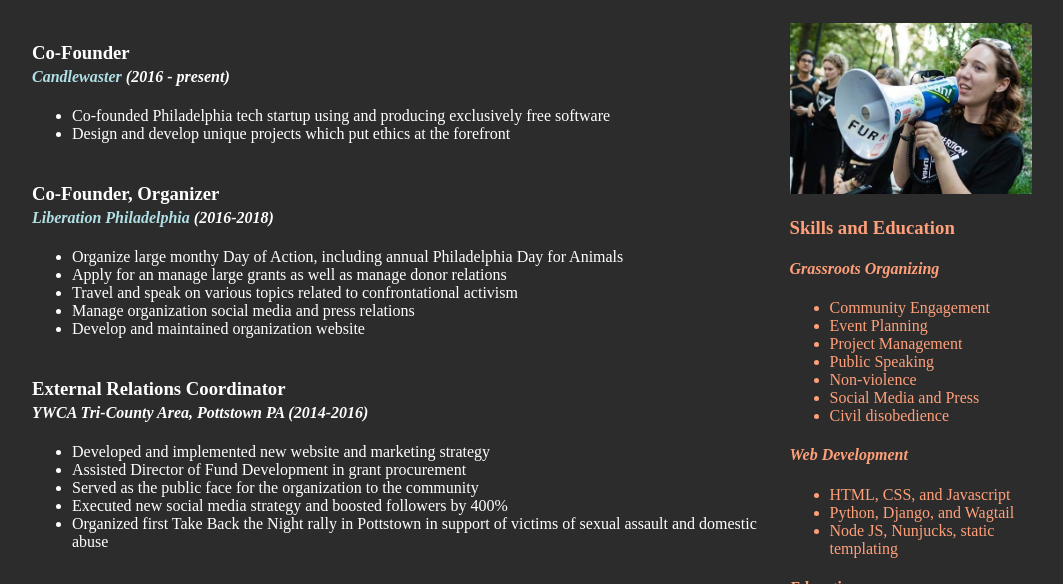
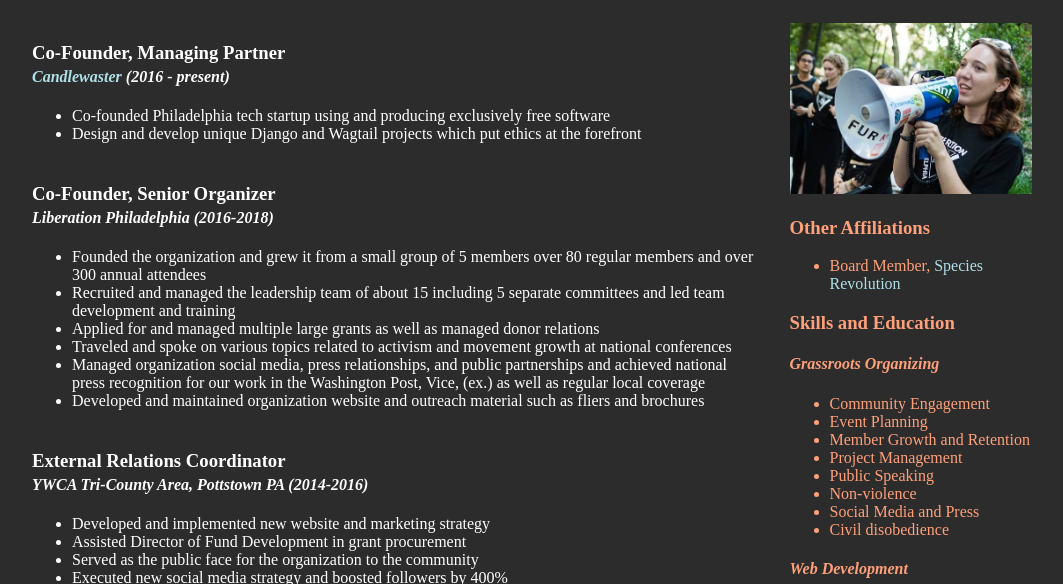
Before and after one commit to marykatefain/personalsite, an Eleventy site: page www/work.njk in a window 1280 px wide. Shown: the part 191-775 px from the top of the page, without its empty margins (108-1171 px from the left). Built offline with nearby package versions, Linux system fonts and the light colour scheme; Eleventy itself is replaced by a stand-in of ours; files that its build step writes are made by us from their sources; a web font is replaced by a local one.

Commit message:
resume updates

```diff
--- a/www/index.njk
+++ b/www/index.njk
@@ -14,7 +14,7 @@
 
     <div class="primary_content">
       <h2>Hello.</h2>
-      <p>I'm a radically feminist web developer with a background in grassroots activisms, non-profit marketing, and Neuroscience research.</p>
+      <p>I'm a feminist organizer with a background in grassroots activism, non-profit marketing and development, programming, and neuroscience.</p>
       <p>In 2016, I co-founded <a href="https://candlewaster.co" target="_blank">Candlwaster Web Collective</a>, a Free Software development agency based out of Philly.</p>
       <p>I serve on the board of <a href="https://www.speciesrevolution.org" target="_blank">Species Revolution</a>, and am an experienced speaker on a diverse range of topcs related to animal activism.</p>
       <p>Loving mother to a cat, chicken, and four rats.</p>
--- a/www/work.njk
+++ b/www/work.njk
@@ -12,24 +12,25 @@
       <div class="resume">
 
         <div class="job">
-          <h3>Co-Founder</h3>
+          <h3>Co-Founder, Managing Partner</h3>
           <h4 class="tight"><a href="https://candlewaster.co/" target="_blank">Candlewaster</a> (2016 - present)</h4>
           <ul class="details">
             <li>Co-founded Philadelphia tech startup using and producing exclusively free software</li>
-            <li>Design and develop unique projects which put ethics at the forefront</li>
+            <li>Design and develop unique Django and Wagtail projects which put ethics at the forefront</li>
           </ul>
           <div class="details-button">Show/hide details</div>
         </div>
 
         <div class="job">
-          <h3>Co-Founder, Organizer</h3>
-          <h4 class="tight"><a href="http://dxephilly.org/" target="_blank">Liberation Philadelphia</a> (2016-2018)</h4>
+          <h3>Co-Founder, Senior Organizer</h3>
+          <h4 class="tight">Liberation Philadelphia (2016-2018)</h4>
           <ul class="details">
-            <li>Organize large monthy Day of Action, including annual Philadelphia Day for Animals</li>
-            <li>Apply for an manage large grants as well as manage donor relations</li>
-            <li>Travel and speak on various topics related to confrontational activism</li>
-            <li>Manage organization social media and press relations</li>
-            <li>Develop and maintained organization website</li>
+            <li>Founded the organization and grew it from a small group of 5 members over 80 regular members and over 300 annual attendees</li>
+            <li>Recruited and managed the leadership team of about 15 including 5 separate committees and led team development and training </li>
+            <li>Applied for and managed multiple large grants as well as managed donor relations</li>
+            <li>Traveled and spoke on various topics related to activism and movement growth at national conferences</li>
+            <li>Managed organization social media, press relationships, and public partnerships and achieved national press recognition for our work in the Washington Post, Vice, (ex.) as well as regular local coverage</li>
+            <li>Developed and maintained organization website and outreach material such as fliers and brochures</li>
           </ul>
           <div class="details-button">Show/hide details</div>
         </div>
@@ -78,12 +79,18 @@
 
       <img class="thumbnail" src="/assets/images/megaphone.jpg">
 
+      <h3>Other Affiliations</h3>
+        <ul>
+          <li>Board Member, <a href="https://www.speciesrevolution.org/" target="_blank">Species Revolution</a></li>
+        </ul>
+
       <h3>Skills and Education</h3>
 
       <h4>Grassroots Organizing</h4>
       <ul>
         <li>Community Engagement</li>
         <li>Event Planning</li>
+        <li>Member Growth and Retention</li>
         <li>Project Management</li>
         <li>Public Speaking</li>
         <li>Non-violence</li>
```
Also changed, not shown: www/portfolio.njk (+0 -9 lines).
